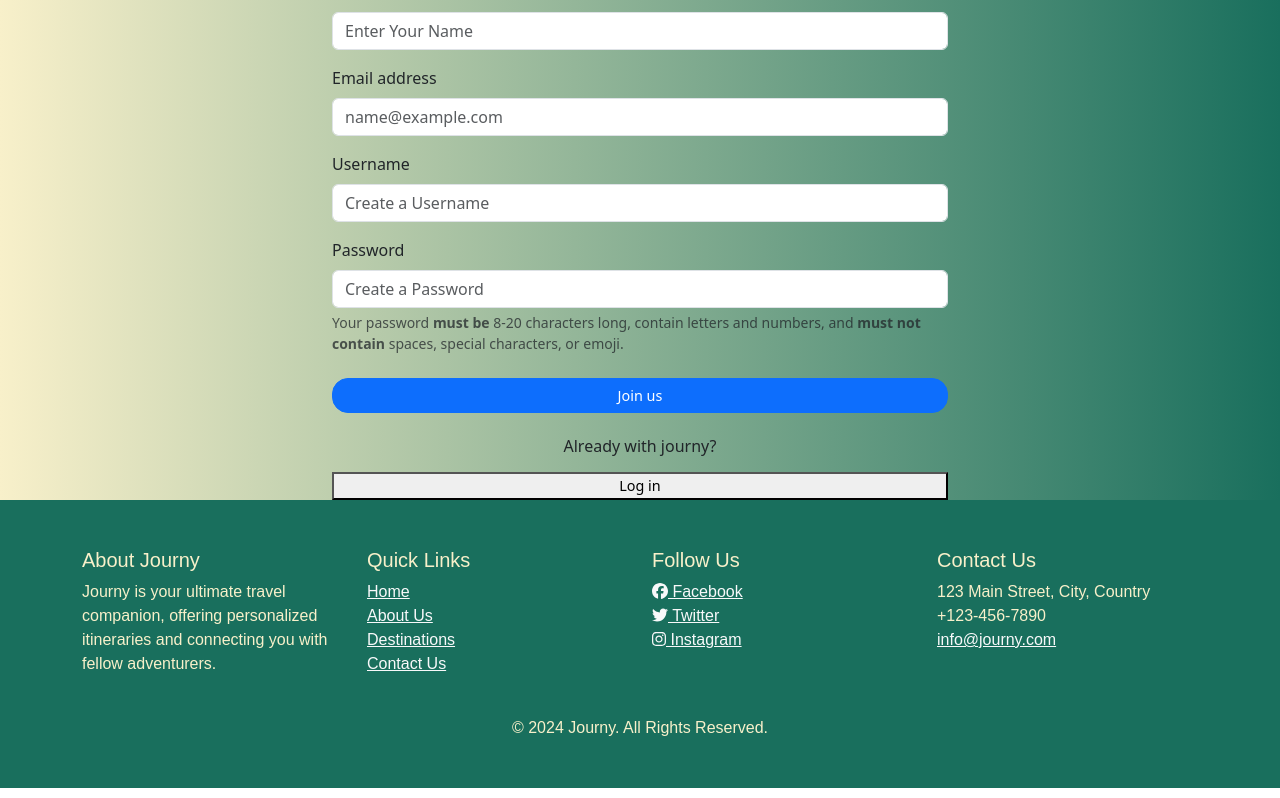
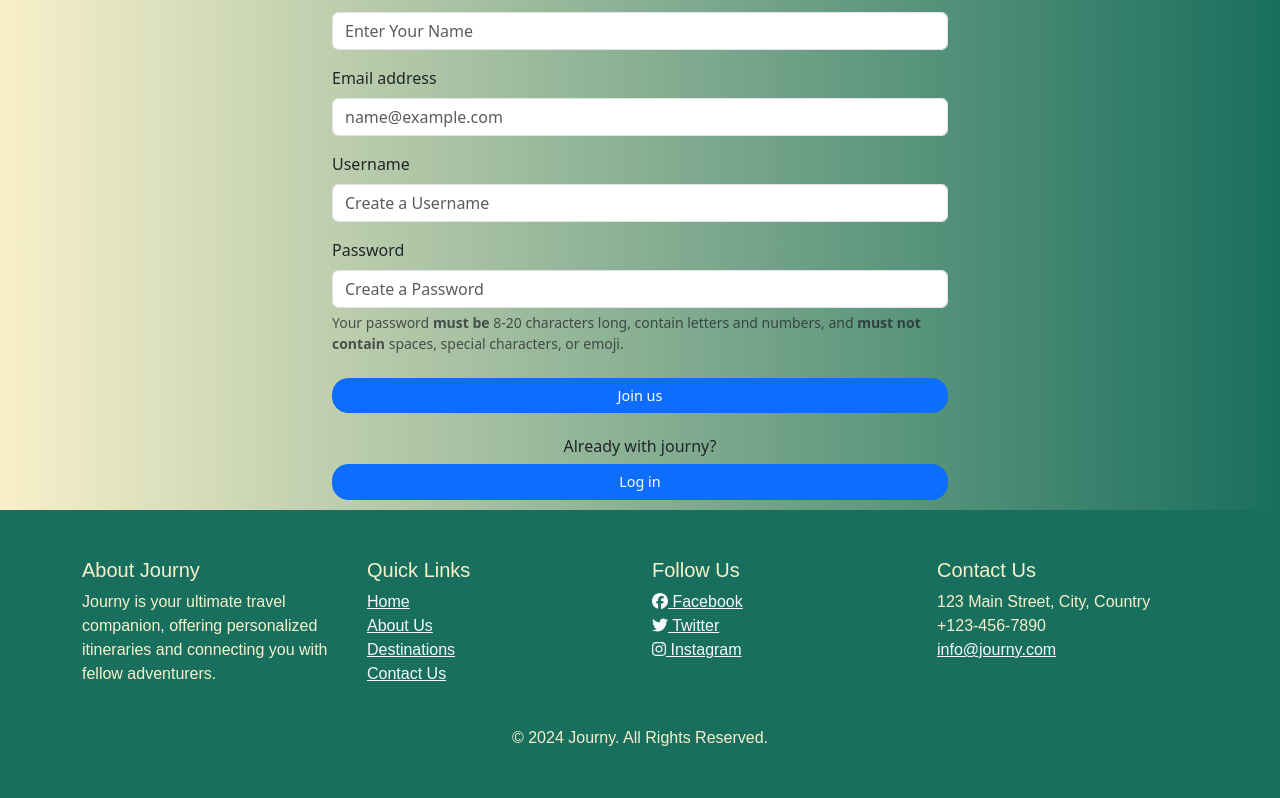
Before and after one commit to weihanyeo/Journy-travelplanner-Frontend, a Next.js app: page /Signup in a window 1280 px wide. Shown: the part 774-1572 px from the top of the page. Built offline with nearby package versions, Linux system fonts and the light colour scheme.

Commit message:
fix buttons

```diff
--- a/src/pages/Login/index.jsx
+++ b/src/pages/Login/index.jsx
@@ -164,10 +164,11 @@ const Index = () => {
       </h6>
       <button
         type="button"
-        className="mt-2"
+        className="btn btn-primary rounded-4"
         style={{
           width: "100%",
           fontSize: "0.9rem",
+          marginBottom: "10px",
         }}
         onClick={() => router.push("/Signup")}
       >
--- a/src/pages/Signup/index.jsx
+++ b/src/pages/Signup/index.jsx
@@ -206,10 +206,11 @@ const Index = () => {
       </h6>
       <button
         type="button"
-        className="mt-2"
+        className="btn btn-primary rounded-4"
         style={{
           width: "100%",
           fontSize: "0.9rem",
+          marginBottom: "10px",
         }}
         onClick={() => router.push("/Login")}
       >
```
